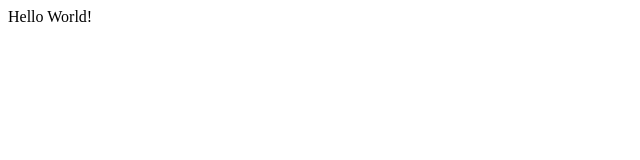
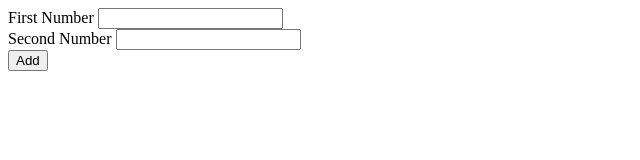
Before and after one commit to aryanB/learning-js, a plain HTML site: page index.html in a window 1280 px wide. Shown: the whole page, without its empty margins (0-640 px from the left). Drawn offline with Linux system fonts and the light colour scheme.

Commit message:
commiting old files

```diff
--- a/ifElse.js
+++ /dev/null
@@ -1 +0,0 @@
-alert('Yo!!')
--- a/index.html
+++ b/index.html
@@ -5,9 +5,33 @@
     <title>Base HTML</title>
   </head>
   <body>
+    <script src="Roh.js" charset="utf-8"></script>
     <div>
-      Hello World!
+      <form class="" action="index.html" method="post">
+        <div class="f_no">
+          <label for="f_number">
+              First Number
+              <input type="text" name="firstnumber" value="" id="f_number">
+          </label>
+        </div>
+        <div class="s_no">
+          <label for="s_number">
+            Second Number
+            <input type="text" name="secondnumber" value="" id="s_number">
+          </label>
+        </div>
+        <div id="result">
+
+        </div>
+        <div class="submit">
+          <button type="button" onClick="calcSum()">
+            Add
+          </button>
+        </div>
+      </form>
+
+
     </div>
-    <script src="ifElse.js" charset="utf-8"></script>
+
   </body>
 </html>
```
